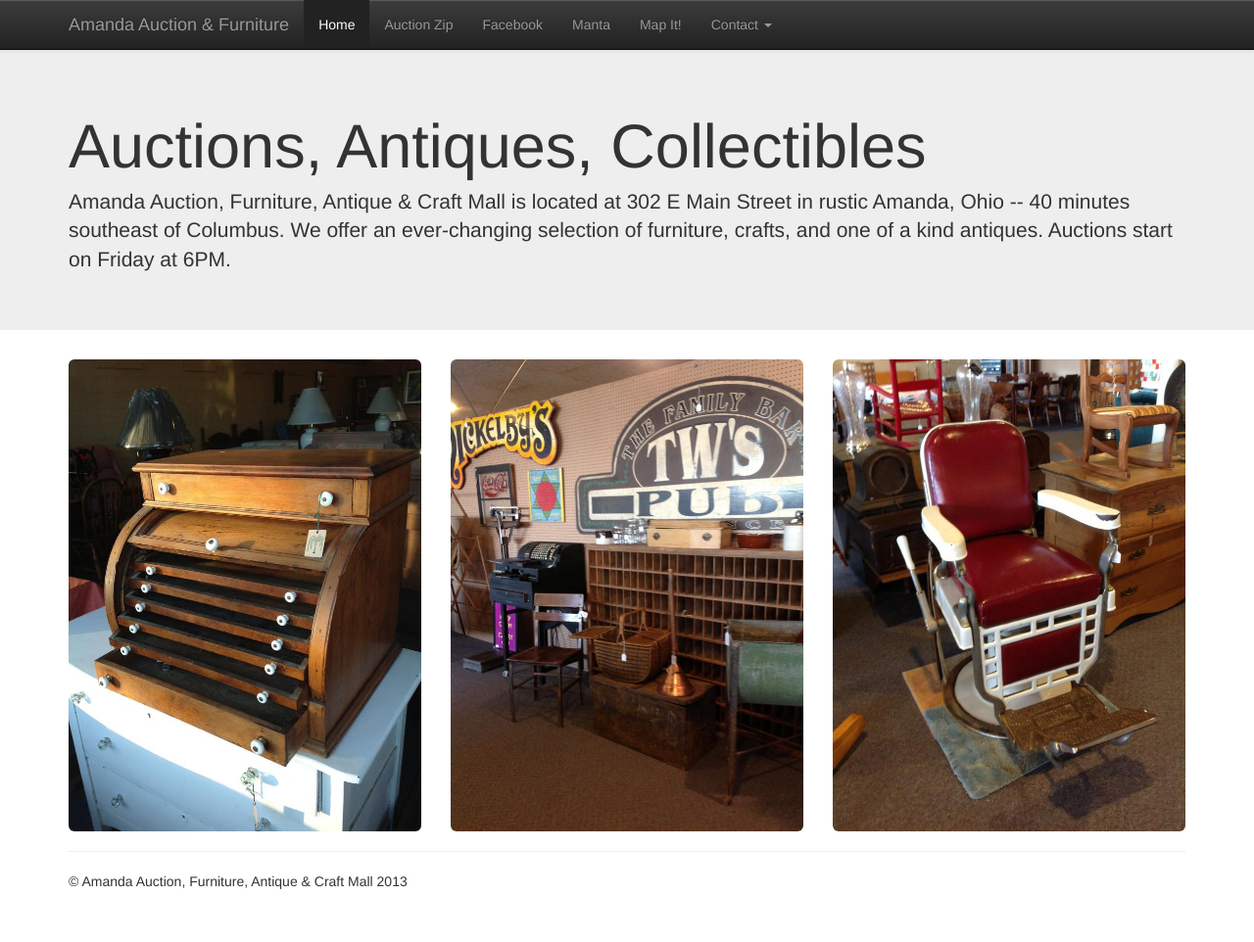
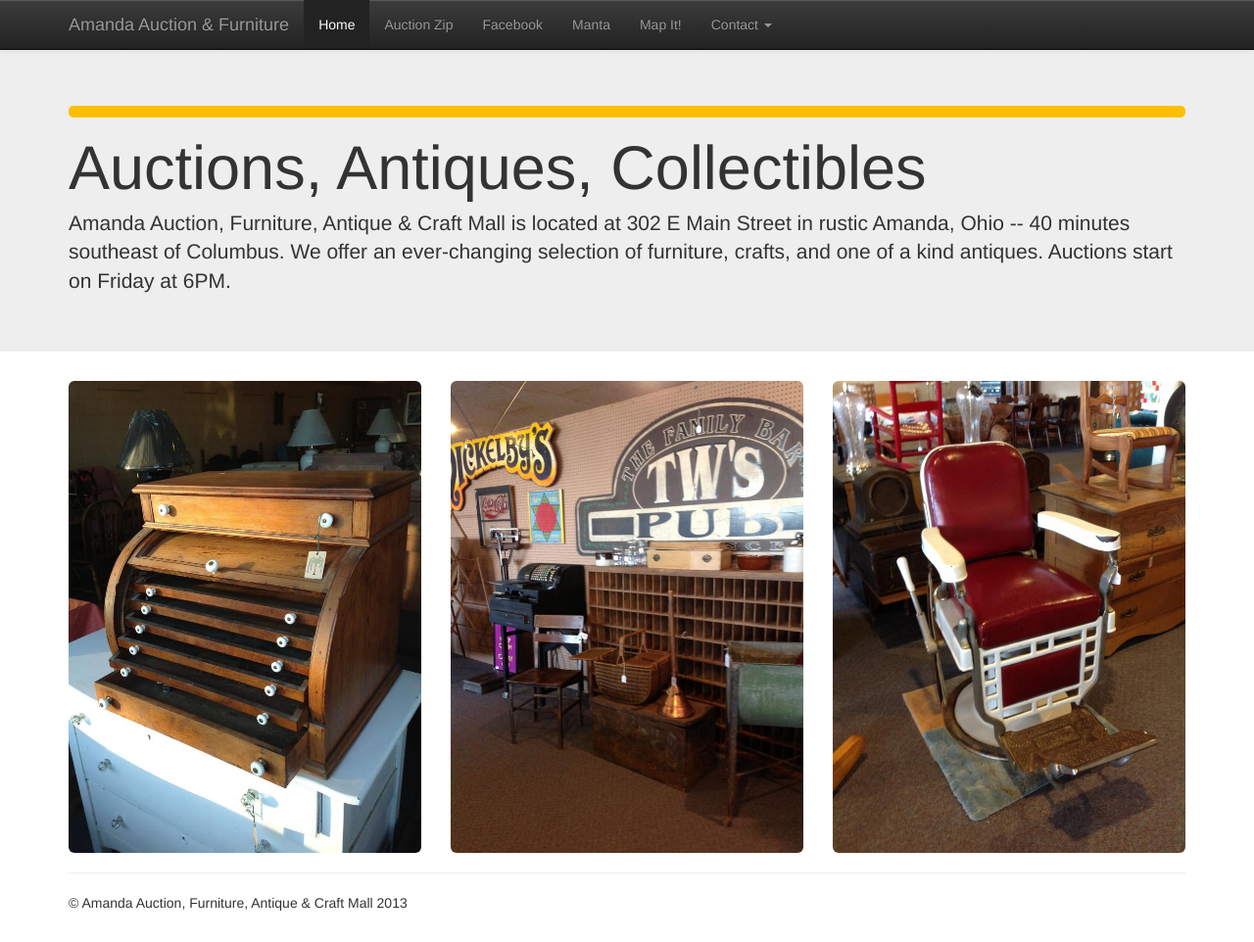
Before and after one commit to amanda-furniture/amanda-furniture.github.io, a Jekyll site: the page built from index.html, in a window 1280 px wide and 962 px high. Shown: the whole window at 98% size. Built offline with Jekyll 4.4.1, drawn with Linux system fonts in a browser that asks for light colours; nearby versions of some CDN libraries; Markdown is read by kramdown in place of the engine named in the settings.

Commit message:
add div for notice

```diff
--- a/_layouts/default.html
+++ b/_layouts/default.html
@@ -62,6 +62,7 @@
     <!-- Main jumbotron for a primary marketing message or call to action -->
     <div class="jumbotron">
       <div class="container">
+        <h4 style="background-color:#ffbf00; padding:6px 6px 6px 6px; border-radius:5px;">{{ page.notice }}</h4>
         <h1>Auctions, Antiques, Collectibles</h1>
         <p>{{ page.description }}</p>
       </div>
```
